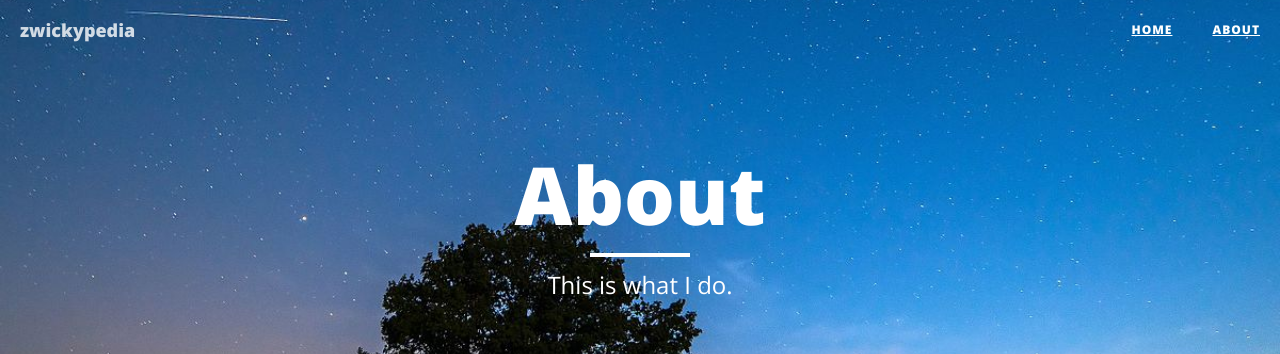
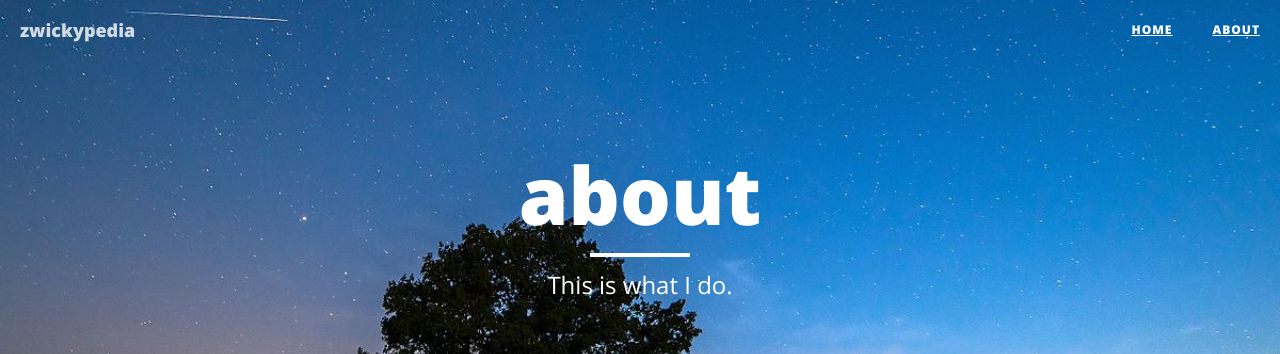
Before and after one commit to garth5689/garth5689.github.io, a Jekyll site: the page built from about.html, in a window 1280 px wide. Shown: the top 354 px of the page. Built offline with Jekyll 4.4.1, drawn with Linux system fonts in a browser that asks for light colours; nearby versions of some CDN libraries; comment, search, counter and statistics services are not loaded.

```diff
--- a/about.html
+++ b/about.html
@@ -1,6 +1,6 @@
 ---
 layout: page
-title: "About"
+title: about
 description: "This is what I do."
 header-img: "img/about-bg.jpg"
 ---
```
